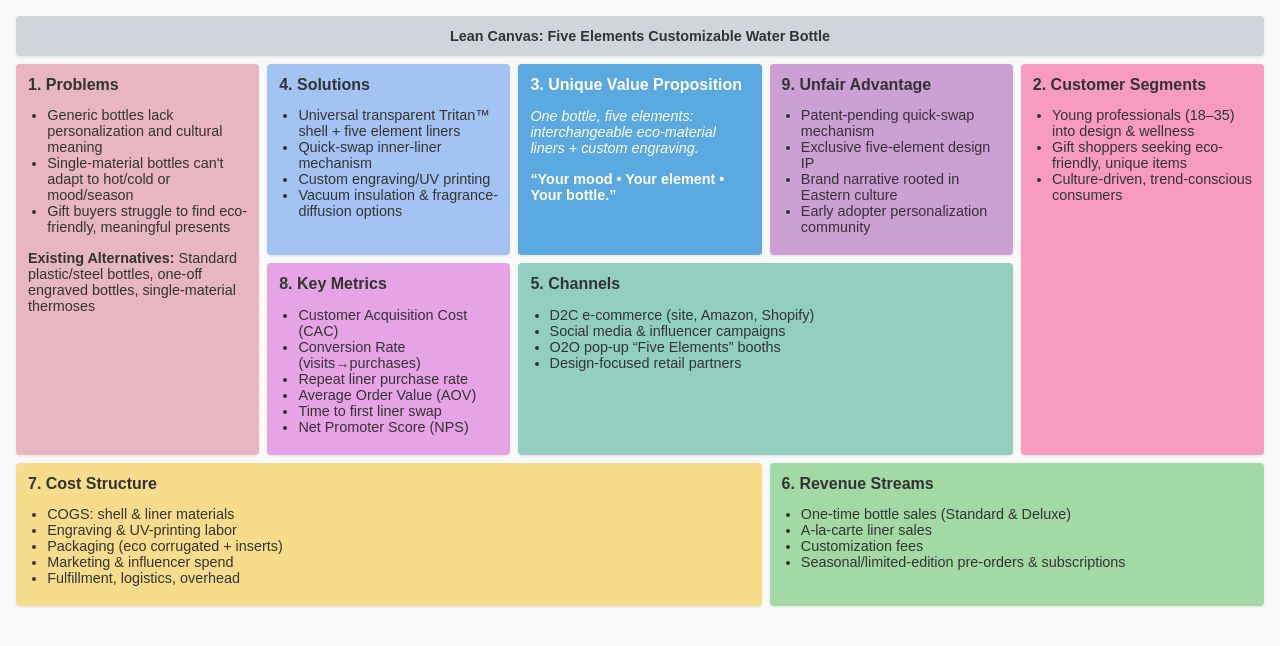
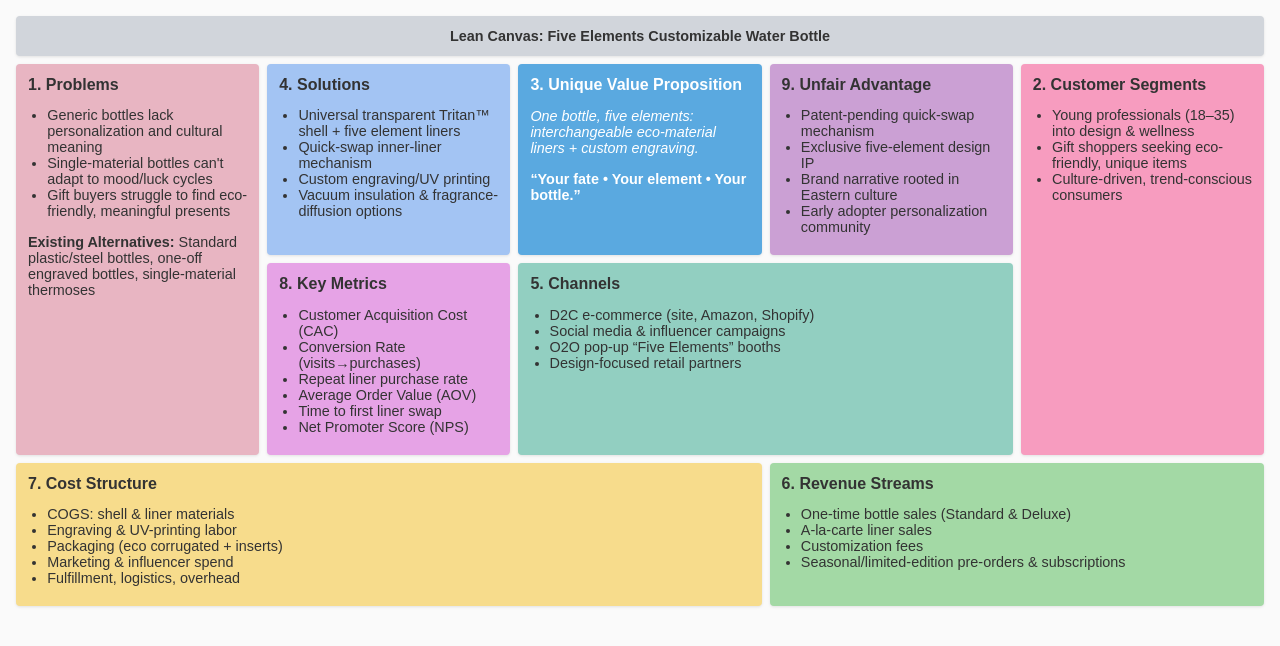
Before and after one commit to kool-ltd/POE, a plain HTML site: page NPD/lean_canvas/index.html in a window 1280 px wide. Drawn offline with Linux system fonts and the light colour scheme.

Commit message:
Update index.html

```diff
--- a/NPD/lean_canvas/index.html
+++ b/NPD/lean_canvas/index.html
@@ -100,7 +100,7 @@
       <h2>1. Problems</h2>
       <ul>
         <li>Generic bottles lack personalization and cultural meaning</li>
-        <li>Single-material bottles can't adapt to hot/cold or mood/season</li>
+        <li>Single-material bottles can't adapt to mood/luck cycles</li>
         <li>Gift buyers struggle to find eco-friendly, meaningful presents</li>
       </ul>
       <p><strong>Existing Alternatives:</strong> Standard plastic/steel bottles, one-off engraved bottles, single-material thermoses</p>
@@ -119,7 +119,7 @@
     <div class="uvp">
       <h2>3. Unique Value Proposition</h2>
       <p><em>One bottle, five elements: interchangeable eco-material liners + custom engraving.</em></p>
-      <p><strong>“Your mood • Your element • Your bottle.”</strong></p>
+      <p><strong>“Your fate • Your element • Your bottle.”</strong></p>
     </div>
 
     <div class="unfair">
```
